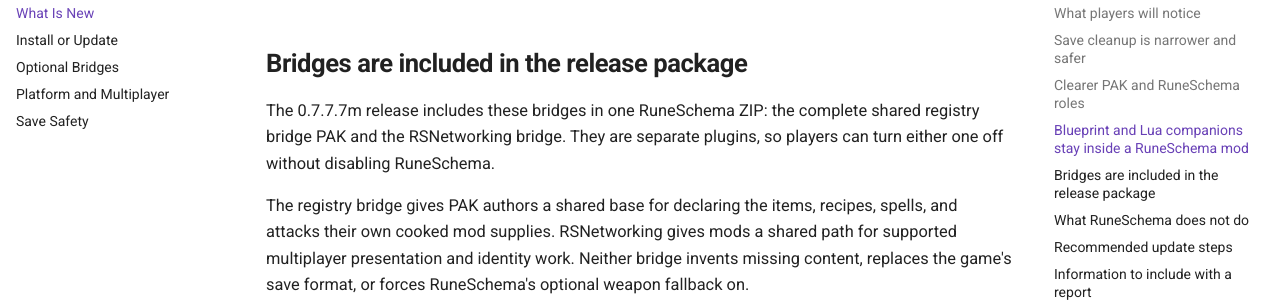
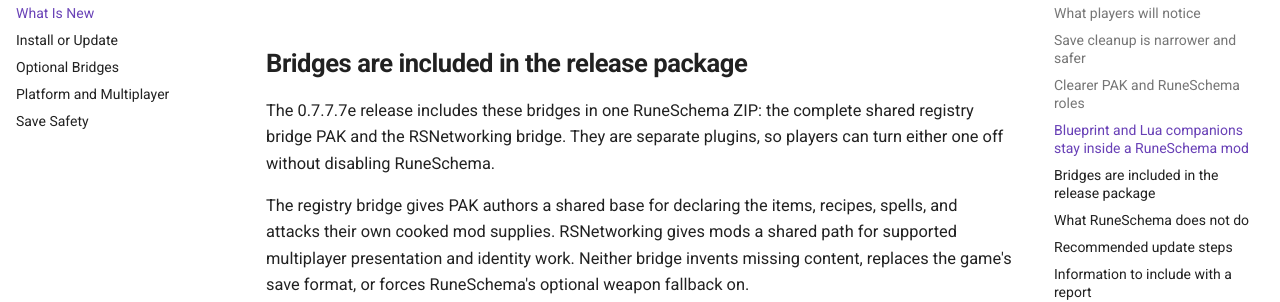
Before and after one commit to gh0sted5456-us/RuneSchema, an MkDocs documentation site: the page built from docs/CURRENT-RELEASE.md, in a window 1280 px wide and 900 px high, scrolled down 2511 px. Shown: the part 159-461 px from the top of the window. Built offline with MkDocs 1.6.1 and Material for MkDocs 9.7.7, drawn with Linux system fonts in a browser that asks for light colours; comment, search, counter and statistics services are not loaded; some of the changed text lies outside the part shown.

```diff
--- a/docs/CURRENT-RELEASE.md
+++ b/docs/CURRENT-RELEASE.md
@@ -1,4 +1,4 @@
-# RuneSchema 0.7.7.7m main release
+# RuneSchema 0.7.7.7e experimental release
 
 This October 9, 2026 experimental build includes the tested Blueprint and Lua
 companion paths. It also continues the work on dependable mod loading, safer
@@ -104,7 +104,7 @@ the mod list.
 
 ## Bridges are included in the release package
 
-The 0.7.7.7m release includes these bridges in one RuneSchema ZIP: the complete
+The 0.7.7.7e release includes these bridges in one RuneSchema ZIP: the complete
 shared registry bridge PAK and the RSNetworking bridge. They are separate
 plugins, so players can turn either one off without disabling RuneSchema.
 
```
Also changed, not shown: docs/DOCUMENTATION-INDEX.md (+1 -1 lines), docs/index.md (+1 -1 lines), 6 other files.
